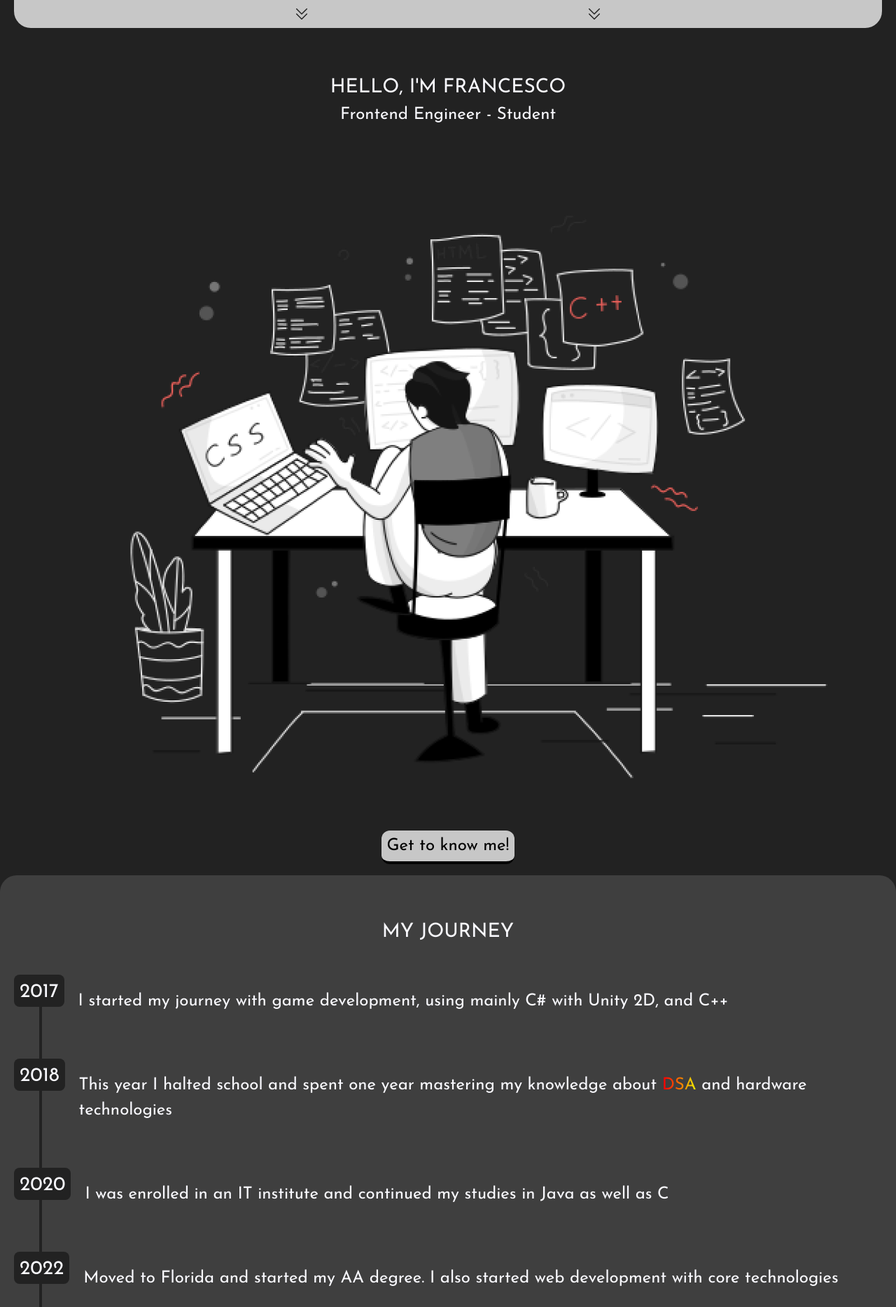
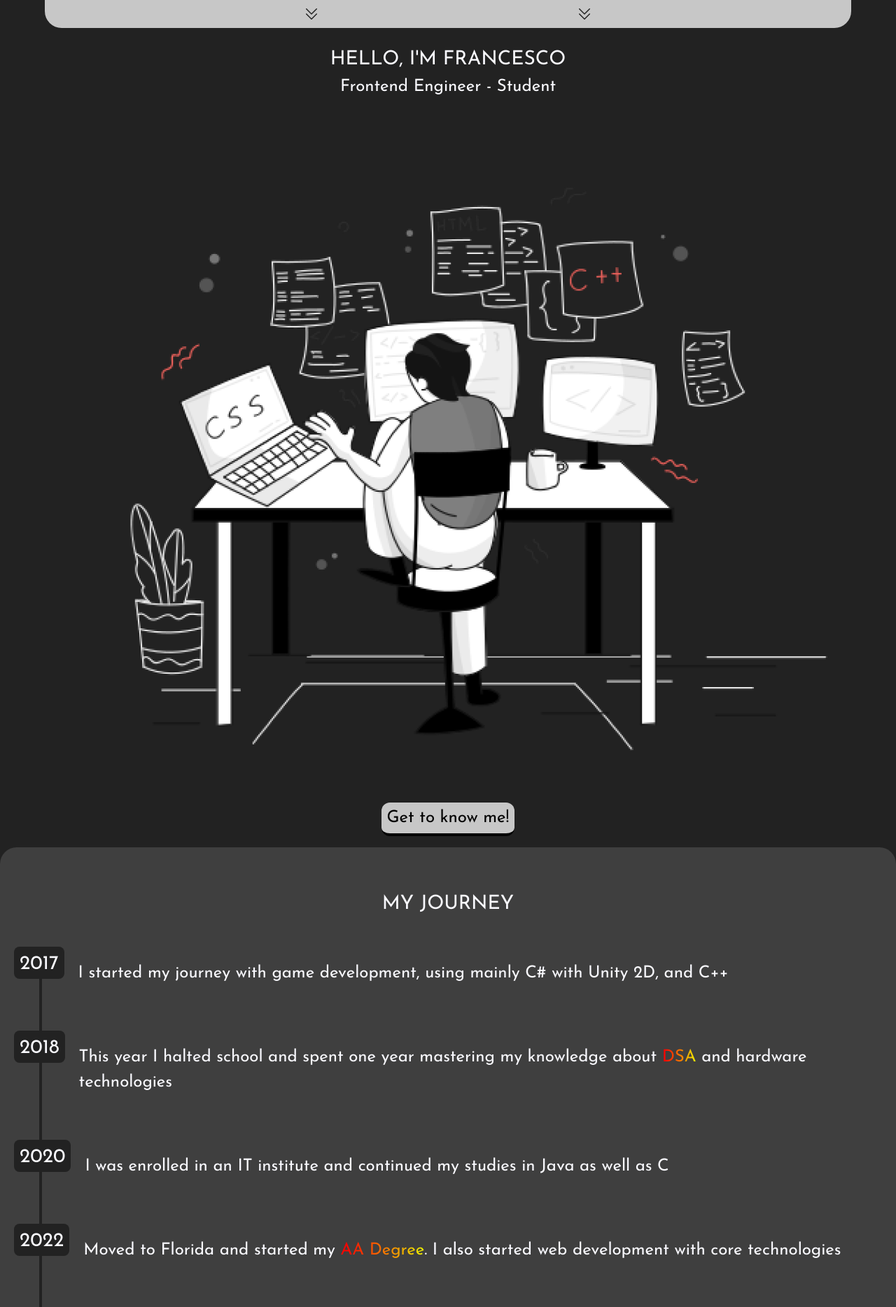
Before and after one commit to FrancescoMaca/portfolio, a Next.js app: page / in a window 1280 px wide. Shown: the top 1868 px of the page at 70% size. Built offline with nearby package versions, Linux system fonts and the light colour scheme.

Commit message:
added navbar animation

```diff
--- a/app/globals.css
+++ b/app/globals.css
@@ -16,9 +16,10 @@
 }
 
 ::-webkit-scrollbar-track {
-  background: #333;
+  background: #3F3F3F;
 }
 
 ::-webkit-scrollbar-thumb {
-  background: #666;
+  background: #C7C7C7;
+  border-radius: 10px 400px;
 }
--- /dev/null
+++ b/app/resume/page.tsx
@@ -0,0 +1,9 @@
+
+
+export default function Resume() {
+  return (
+    <div>
+
+    </div>
+  )
+}
--- a/components/home-page/Hero.tsx
+++ b/components/home-page/Hero.tsx
@@ -1,6 +1,4 @@
-import { motion } from "framer-motion";
-
-
+'use client'
 export default function Hero() {
 
   return (
@@ -15,7 +13,9 @@ export default function Hero() {
         <img src="/illustration/me.webp" alt="hero image" />
       </div>
       <div className="flex justify-center my-4 text-black">
-        <button className="text-xs w-fit px-2 py-1 bg-light-gray rounded-xl border-b-4 border-black">
+        <button className="text-xs w-fit px-2 py-1 bg-light-gray rounded-xl border-b-4 border-black hover:translate-y-1 hover:border-dark"
+          onClick={() => document.getElementById("about-me").scrollIntoView({ behavior: "smooth"})}
+        >
           Get to know me!
         </button>
       </div>
--- a/components/home-page/History.tsx
+++ b/components/home-page/History.tsx
@@ -4,19 +4,19 @@ import { motion } from "framer-motion";
 export default function History() {
 
   return (
-    <div className="relative flex flex-col text-white bg-gray rounded-3xl p-5">
+    <div id="about-me" className="relative flex flex-col text-white bg-gray rounded-3xl p-5">
       <h3 className="py-10 text-center text-s">MY JOURNEY</h3>
       <TimelineEntry year={2017}>
         I started my journey with game development, using mainly C# with Unity 2D, and C++
       </TimelineEntry>
       <TimelineEntry year={2018}>
-        This year I halted school and spent one year mastering my knowledge about <TextInfo>DSA</TextInfo> and hardware technologies
+        This year I halted school and spent one year mastering my knowledge about <TextInfo description="Data Structure and Algorithm">DSA</TextInfo> and hardware technologies
       </TimelineEntry>
       <TimelineEntry year={2020}>
         I was enrolled in an IT institute and continued my studies in Java as well as C
       </TimelineEntry>
       <TimelineEntry year={2022}>
-        Moved to Florida and started my AA degree. I also started web development with core technologies
+        Moved to Florida and started my <TextInfo description="Data Structure and Algorithm">AA Degree</TextInfo>. I also started web development with core technologies
       </TimelineEntry>
       <TimelineEntry year={2023} isLast>
         Learned React, Tailwind and softwares for automatic deployment such as Docker
@@ -40,21 +40,10 @@ function TimelineEntry({year, children, isLast}: {year: number, children: React.
   )
 }
 
-function TextInfo({children}: {children: React.ReactNode}) {
-  const gradientAnimation = {
-    backgroundPosition: "200% 0%",
-    animation: {
-      backgroundPosition: {
-        duration: 4,
-        repeat: Infinity,
-        ease: "linear",
-      },
-    },
-  };
+function TextInfo({children, description}: {children: React.ReactNode, description: string}) {
 
   return (
-    <motion.span
-      className="text-transparent bg-clip-text cursor-pointer"
+    <motion.div className="relative inline-block text-transparent bg-clip-text"
       initial={{ backgroundPosition: "0% 0%", backgroundSize: '300%',
         backgroundImage: 'linear-gradient(to right, #ff0000, #ecff00, #ffbd00, #ff0000)'
       }}
@@ -67,7 +56,7 @@ function TextInfo({children}: {children: React.ReactNode}) {
         }
       }}
     >
-      {children}
-    </motion.span>
+      <span>{children}</span>
+    </motion.div>
   )
 }
--- a/components/shared/Navbar.tsx
+++ b/components/shared/Navbar.tsx
@@ -1,21 +1,16 @@
 'use client'
-
-import { motion, useMotionValue } from "framer-motion"
+import { motion } from "framer-motion"
+import { useState } from "react";
 
 export default function Navbar() {
 
-  const dragStart = (e: React.TouchEvent) => {
-
-  }
-
-  const dragLeave = (e: React.TouchEvent) => {
-
-  }
+  const [isOpen, setIsOpen] = useState<boolean>(false)
 
   return (
-    <motion.div className="text-m rounded-b-3xl bg-light-gray mx-5">
-      {/* the hidden class is temporary */}
-      <div className="relative px-3 rounded-b-3xl bg-dark-white hidden">
+    <div className="fixed top-0 left-[5%] w-[90%] text-m rounded-b-3xl bg-light-gray z-50">
+      <motion.div layout className="relative px-3 rounded-b-3xl bg-dark-white overflow-hidden"
+        animate={{ height: isOpen ? '430px' : '0px', transition: { duration: 0.5, stiffness: 100, damping: 10} }}
+      >
         <NavbarDecoration position="top-3 left-8"/>
         <NavbarDecoration position="bottom-3 right-8"/>
         <div className="flex flex-col items-center text-center">
@@ -25,19 +20,28 @@ export default function Navbar() {
           <NavbarButton>Contact Me</NavbarButton>
           <NavbarButton>Swondi</NavbarButton>
         </div>
-      </div>
+      </motion.div>
       <div className="flex justify-evenly w-full py-3"
-        onTouchMove={dragStart}
-        onTouchEnd={dragLeave}
+        onClick={() => setIsOpen(!isOpen)}
       >
         <div>
-          <img src="/svg/double-arrow-down.svg" alt="arrow down" height={16} width={16} />
+          <motion.img src="/svg/double-arrow-down.svg" alt="arrow down" height={16} width={16}
+            animate={{
+              rotate: isOpen ? 180 : 0,
+              transition: { duration: 0.5, stiffness: 100, damping: 10}
+            }}
+          />
         </div>
         <div>
-          <img src="/svg/double-arrow-down.svg" alt="arrow down" height={16} width={16} />
+          <motion.img src="/svg/double-arrow-down.svg" alt="arrow down" height={16} width={16}
+            animate={{
+              rotate: isOpen ? 180 : 0,
+              transition: { duration: 0.5, stiffness: 100, damping: 10}
+            }}
+          />
         </div>
       </div>
-    </motion.div>
+    </div>
   )
 }
 
@@ -46,6 +50,7 @@ function NavbarButton({ children }: { children: React.ReactNode }) {
     <motion.div className="w-fit px-2 py-1 my-3 border-b-4 bg-light-gray rounded-lg"
       whileHover={{
         translateY: '5px',
+        borderColor: '#C7C7C7',
         transition: { duration: 0.5, stiffness: 100, damping: 10}
       }}
     >
@@ -58,13 +63,11 @@ function NavbarDecoration({position}: {position: string}) {
 
   const clickDown = (e: React.MouseEvent | React.TouchEvent) => {
     const source = e.target as HTMLDivElement
-
     source.classList.remove('border-b-4')
   }
 
   const clickUp = (e: React.MouseEvent | React.TouchEvent) => {
     const source = e.target as HTMLDivElement
-
     source.classList.add('border-b-4')
   }
 
--- a/next.config.js
+++ b/next.config.js
@@ -1,6 +1,6 @@
 /** @type {import('next').NextConfig} */
 const nextConfig = {
-  reactStrictMode: false
+  reactStrictMode: false,
 }
 
 module.exports = nextConfig
--- a/package.json
+++ b/package.json
@@ -9,6 +9,8 @@
     "lint": "next lint"
   },
   "dependencies": {
+    "flowbite": "^2.2.1",
+    "flowbite-react": "^0.7.2",
     "framer-motion": "^10.16.4",
     "next": "13.5.6",
     "react": "^18",
--- a/tailwind.config.ts
+++ b/tailwind.config.ts
@@ -5,6 +5,7 @@ const config: Config = {
     './pages/**/*.{js,ts,jsx,tsx,mdx}',
     './components/**/*.{js,ts,jsx,tsx,mdx}',
     './app/**/*.{js,ts,jsx,tsx,mdx}',
+    "node_modules/flowbite-react/lib/esm/**/*.js",
   ],
   theme: {
     extend: {
@@ -28,7 +29,9 @@ const config: Config = {
       'text': 'Josefin Sans',
     }
   },
-  plugins: [],
+  plugins: [
+    require('flowbite/plugin')
+  ],
 }
 
 export default config
```
Also changed, not shown: 1 other file (tests, documents, lock files or other folders).
